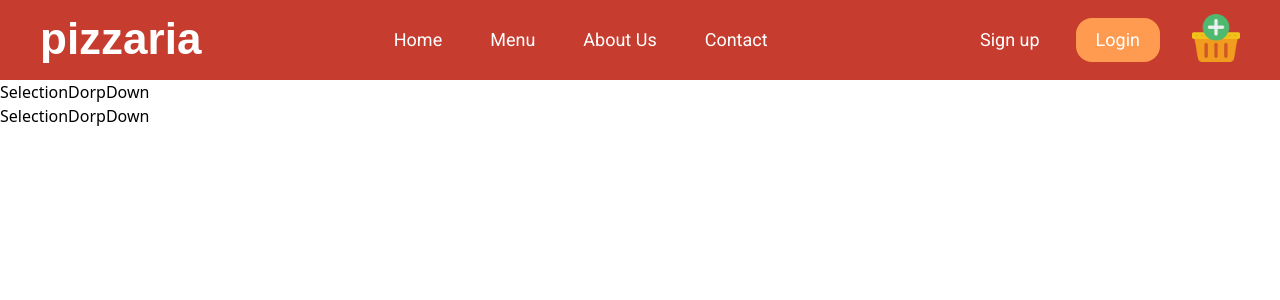
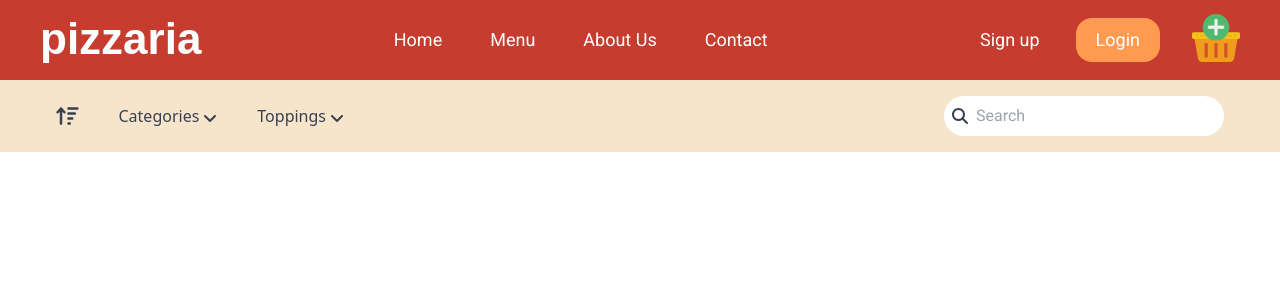
Before and after one commit to aref-hammaslak/Pizza-Ordering-Project, a React (Vite) app in the folder client/: page /menu in a window 1280 px wide. Shown: the top 300 px of the page. Built offline with nearby package versions, Linux system fonts and the light colour scheme; a web font is replaced by a local one.

Commit message:
Completing Filter-Bar in Menu page

```diff
--- a/client/src/components/FilltringBar.tsx
+++ b/client/src/components/FilltringBar.tsx
@@ -1,22 +1,75 @@
-import React from 'react'
-import SelectionDorpDown from './SelectionDorpDown';
+import React, { useContext } from "react";
+import SelectionDorpDown from "./SelectionDorpDown";
+import { FontAwesomeIcon } from "@fortawesome/react-fontawesome";
+import {
+  faArrowUpWideShort,
+  faArrowDownShortWide,
+  faSearch
+} from "@fortawesome/free-solid-svg-icons";
+import { useState } from "react";
+import { FilteringContext } from "../pages/Menu";
 
 type filteringProps = {
-  catagories: string[],
-  toppings: string[],
-}
+  catagories: string[];
+  toppings: string[];
+};
 
 const FilltringBar = (props: filteringProps) => {
   const categories = props.catagories;
   const toppings = props.toppings;
+  const [isAscending, setIsAscending] = useState(true);
+  const {filteringOptions, setFilteringOptions} = useContext(FilteringContext);
   return (
-    <div>
-      <div>
-        <SelectionDorpDown name={'Categories'} items= {categories}/>
-        <SelectionDorpDown name={'toppings'} items= {toppings}/>
+    <div className="bg-primary-mellow">
+      <div className="max-w-[1200px] m-auto bg-primary-mellow flex justify-between   ">
+        <div className="flex gap-2 ">
+          <div
+            className="flex items-center "
+            onClick={() => {
+              setIsAscending((n) => !n);
+              setFilteringOptions({
+                ...filteringOptions,
+                 isAscending:!filteringOptions.isAscending
+              })
+            }}
+          >
+            {isAscending && (
+              <FontAwesomeIcon
+                className="text-xl text-gray-700 p-4"
+                icon={faArrowUpWideShort}
+              />
+            )}
+            {!isAscending && (
+              <FontAwesomeIcon
+                className="text-xl text-gray-700 p-4"
+                icon={faArrowDownShortWide}
+              />
+            )}
+          </div>
+
+          <SelectionDorpDown name={"Categories"} items={categories} />
+          <SelectionDorpDown name={"Toppings"} items={toppings} />
+        </div>
+        <div className="p-4 text-gray-700 relative  ">
+          <div className="absolute translate-x-2
+          translate-y-2">
+            <FontAwesomeIcon icon={faSearch}/>
+          </div>
+          <input
+            className="pl-8 p-2 rounded-full font-roboto w-[280px]"
+            type="text"
+            placeholder="Search"
+            onChange={(e) => {
+              setFilteringOptions({
+             ...filteringOptions,
+                serchedTerm: e.target.value,
+              });
+            }}
+          />
+        </div>
       </div>
     </div>
-  )
-}
+  );
+};
 
-export default FilltringBar
+export default FilltringBar;
--- a/client/src/components/SelectionDorpDown.tsx
+++ b/client/src/components/SelectionDorpDown.tsx
@@ -1,9 +1,66 @@
-import React from 'react'
+import React, { useContext, useState } from "react";
+import { FilteringContext } from "../pages/Menu";
+import { FontAwesomeIcon } from "@fortawesome/react-fontawesome";
+import {  faAngleDown } from "@fortawesome/free-solid-svg-icons";
 
-const SelectionDorpDown = () => {
+const SelectionDorpDown = (props: { name: string; items: string[] }) => {
+  const { name, items } = props;
+  const { filteringOptions, setFilteringOptions } =
+    useContext(FilteringContext);
+
+  const [isHovered, setIsHovered] = useState(false);
+  const optionType =
+    name === "Catagories" ? "selectedCatagories" : "selectedToppings";
+
+  const onChangeHandler = (e: any) => {
+    const optType = filteringOptions[optionType];
+    if (optType.includes(e.target.value)) {
+      setFilteringOptions({
+        ...filteringOptions,
+        [optionType]: optType.filter((item) => item !== e.target.value),
+      });
+    } else {
+      setFilteringOptions({
+        ...filteringOptions,
+        [optionType]: [...optType, e.target.value],
+      });
+    }
+  };
+
   return (
-    <div>SelectionDorpDown</div>
-  )
-}
+    <div
+      onMouseEnter={() => setIsHovered(true)}
+      onMouseLeave={() => setIsHovered(false)}
+      className="relative p-4 flex items-center"
 
-export default SelectionDorpDown
+    >
+    <label className="text-gray-700 flex items-center gap-1">
+        {name}
+        <div className="translate-y-[2px]">
+          <FontAwesomeIcon icon={faAngleDown} />
+        </div>
+
+      </label>
+      <ul
+        className={`flex flex-col absolute rounded bg-primary-mellow rounded-t-none  top-full left-0 w-auto ${
+          isHovered? "block" : "hidden"
+        }`}
+        onChange={() => {}}>
+        {items.map((item) => (
+          <li className="flex hover:bg-primary-light gap-2 items-center px-2 py-2 " key={item}>
+            <span>{item}</span>
+
+            <input
+              type="checkbox"
+              value={item}
+              checked={filteringOptions[optionType].includes(item)}
+              onChange={onChangeHandler}
+            />
+          </li>
+        ))}
+      </ul>
+    </div>
+  );
+};
+
+export default SelectionDorpDown;
--- a/client/src/pages/Menu.tsx
+++ b/client/src/pages/Menu.tsx
@@ -5,8 +5,8 @@ import FilltringBar from "../components/FilltringBar";
 type FilteringOptionsType = {
   selectedCatagories: string[];
   selectedToppings: string[];
-  serchedValue: string;
-  filteringOrder: string;
+  serchedTerm: string;
+  isAscending: boolean;
 };
 type FilteringContextType = {
   filteringOptions: FilteringOptionsType;
@@ -15,16 +15,18 @@ type FilteringContextType = {
   >;
 };
 
-const Menu = () => {
-  const FilteringContext = createContext<FilteringContextType>(null as never);
+  export const FilteringContext = createContext<FilteringContextType>(null as never);
 
+
+  const Menu = () => {
   const [filteringOptions, setFilteringOptions] =
     useState<FilteringOptionsType>({
       selectedCatagories: [],
       selectedToppings: [],
-      serchedValue: "",
-      filteringOrder: "ascending",
+      serchedTerm: "",
+      isAscending: true,
     });
+    console.log(filteringOptions);
 
   return (
     <div>
```
